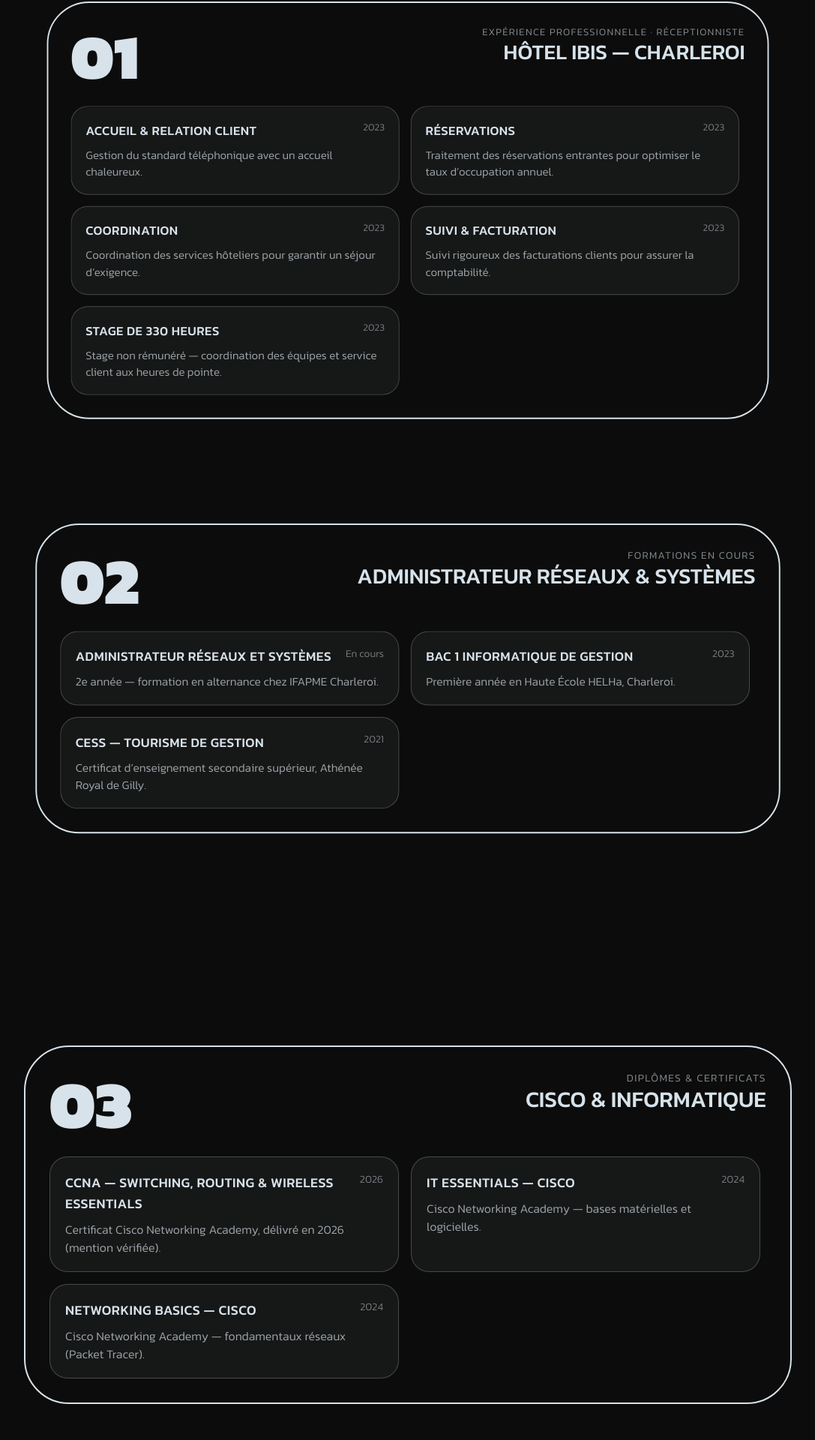
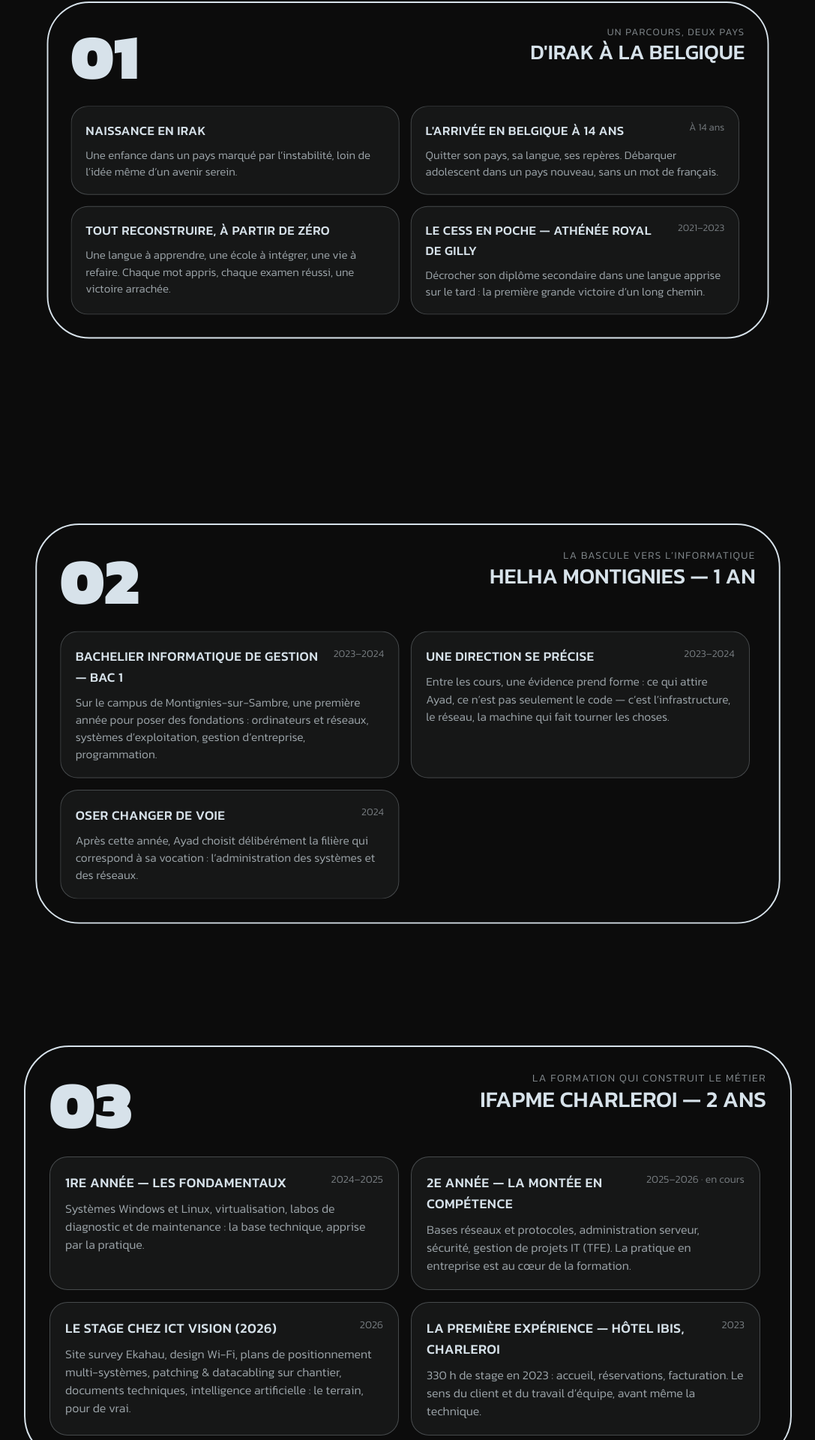
Before and after one commit to abdelmalekaissi/ayad-majmaie-cv, a React (Vite) app: page / in a window 1280 px wide. Shown: the part 7335-9255 px from the top of the page at 75% size, without its empty margins (96-1183 px from the left). Built offline with nearby package versions, Linux system fonts and the light colour scheme; the HTML template or start-up script is replaced by a standard one.

Commit message:
Rewrite Parcours section: journey from Iraq to Belgium (14yo), HELHa Montignies 1yr, IFAPME ARS 2yrs

```diff
--- a/src/components/ProjectsSection.tsx
+++ b/src/components/ProjectsSection.tsx
@@ -17,84 +17,94 @@
   number: string
   category: string
   name: string
-  block?: string
   entries: Entry[]
 }
 
 const PROJECTS: Project[] = [
   {
     number: '01',
-    category: 'Expérience professionnelle · Réceptionniste',
-    name: 'Hôtel Ibis — Charleroi',
+    category: 'Un parcours, deux pays',
+    name: "D'Irak à la Belgique",
     entries: [
       {
-        title: 'Accueil & relation client',
-        subtitle: 'Gestion du standard téléphonique avec un accueil chaleureux.',
-        dates: '2023',
+        title: 'Naissance en Irak',
+        subtitle:
+          'Une enfance dans un pays marqué par l\u2019instabilité, loin de l\u2019idée même d\u2019un avenir serein.',
+        dates: '',
       },
       {
-        title: 'Réservations',
-        subtitle: 'Traitement des réservations entrantes pour optimiser le taux d\u2019occupation annuel.',
-        dates: '2023',
+        title: "L'arrivée en Belgique à 14 ans",
+        subtitle:
+          'Quitter son pays, sa langue, ses repères. Débarquer adolescent dans un pays nouveau, sans un mot de français.',
+        dates: 'À 14 ans',
       },
       {
-        title: 'Coordination',
-        subtitle: 'Coordination des services hôteliers pour garantir un séjour d\u2019exigence.',
-        dates: '2023',
+        title: 'Tout reconstruire, à partir de zéro',
+        subtitle:
+          'Une langue à apprendre, une école à intégrer, une vie à refaire. Chaque mot appris, chaque examen réussi, une victoire arrachée.',
+        dates: '',
       },
       {
-        title: 'Suivi & facturation',
-        subtitle: 'Suivi rigoureux des facturations clients pour assurer la comptabilité.',
-        dates: '2023',
-      },
-      {
-        title: 'Stage de 330 heures',
-        subtitle: 'Stage non rémunéré — coordination des équipes et service client aux heures de pointe.',
-        dates: '2023',
+        title: 'Le CESS en poche — Athénée Royal de Gilly',
+        subtitle:
+          'Décrocher son diplôme secondaire dans une langue apprise sur le tard : la première grande victoire d\u2019un long chemin.',
+        dates: '2021–2023',
       },
     ],
   },
   {
     number: '02',
-    category: 'Formations en cours',
-    name: 'Administrateur Réseaux & Systèmes',
+    category: 'La bascule vers l\u2019informatique',
+    name: 'HELHa Montignies — 1 an',
     entries: [
       {
-        title: 'Administrateur Réseaux et Systèmes',
-        subtitle: '2e année — formation en alternance chez IFAPME Charleroi.',
-        dates: 'En cours',
+        title: 'Bachelier Informatique de Gestion — BAC 1',
+        subtitle:
+          'Sur le campus de Montignies-sur-Sambre, une première année pour poser des fondations : ordinateurs et réseaux, systèmes d\u2019exploitation, gestion d\u2019entreprise, programmation.',
+        dates: '2023–2024',
       },
       {
-        title: 'BAC 1 Informatique de Gestion',
-        subtitle: 'Première année en Haute École HELHa, Charleroi.',
-        dates: '2023',
+        title: 'Une direction se précise',
+        subtitle:
+          'Entre les cours, une évidence prend forme : ce qui attire Ayad, ce n\u2019est pas seulement le code — c\u2019est l\u2019infrastructure, le réseau, la machine qui fait tourner les choses.',
+        dates: '2023–2024',
       },
       {
-        title: 'CESS — Tourisme de Gestion',
-        subtitle: 'Certificat d\u2019enseignement secondaire supérieur, Athénée Royal de Gilly.',
-        dates: '2021',
+        title: 'Oser changer de voie',
+        subtitle:
+          'Après cette année, Ayad choisit délibérément la filière qui correspond à sa vocation : l\u2019administration des systèmes et des réseaux.',
+        dates: '2024',
       },
     ],
   },
   {
     number: '03',
-    category: 'Diplômes & certificats',
-    name: 'Cisco & Informatique',
+    category: 'La formation qui construit le métier',
+    name: 'IFAPME Charleroi — 2 ans',
     entries: [
       {
-        title: 'CCNA — Switching, Routing & Wireless Essentials',
-        subtitle: 'Certificat Cisco Networking Academy, délivré en 2026 (mention vérifiée).',
+        title: '1re année — les fondamentaux',
+        subtitle:
+          'Systèmes Windows et Linux, virtualisation, labos de diagnostic et de maintenance : la base technique, apprise par la pratique.',
+        dates: '2024–2025',
+      },
+      {
+        title: '2e année — la montée en compétence',
+        subtitle:
+          'Bases réseaux et protocoles, administration serveur, sécurité, gestion de projets IT (TFE). La pratique en entreprise est au cœur de la formation.',
+        dates: '2025–2026 · en cours',
+      },
+      {
+        title: 'Le stage chez ICT Vision (2026)',
+        subtitle:
+          'Site survey Ekahau, design Wi-Fi, plans de positionnement multi-systèmes, patching & datacabling sur chantier, documents techniques, intelligence artificielle : le terrain, pour de vrai.',
         dates: '2026',
       },
       {
-        title: 'IT Essentials — Cisco',
-        subtitle: 'Cisco Networking Academy — bases matérielles et logicielles.',
-        dates: '2024',
-      },
-      {
-        title: 'Networking Basics — Cisco',
-        subtitle: 'Cisco Networking Academy — fondamentaux réseaux (Packet Tracer).',
-        dates: '2024',
+        title: 'La première expérience — Hôtel Ibis, Charleroi',
+        subtitle:
+          '330 h de stage en 2023 : accueil, réservations, facturation. Le sens du client et du travail d\u2019équipe, avant même la technique.',
+        dates: '2023',
       },
     ],
   },
@@ -152,9 +162,11 @@
                 <h4 className="font-medium text-[#D7E2EA] uppercase tracking-wide text-base sm:text-lg">
                   {entry.title}
                 </h4>
-                <span className="text-[#D7E2EA]/50 font-light whitespace-nowrap text-sm">
-                  {entry.dates}
-                </span>
+                {entry.dates && (
+                  <span className="text-[#D7E2EA]/50 font-light whitespace-nowrap text-sm">
+                    {entry.dates}
+                  </span>
+                )}
               </div>
               <p className="font-light text-[#D7E2EA]/70 leading-relaxed text-sm sm:text-base">
                 {entry.subtitle}
```
